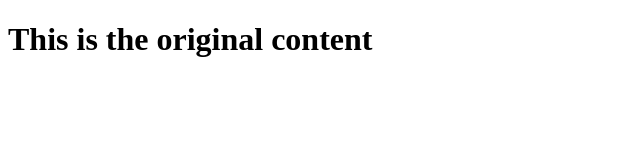
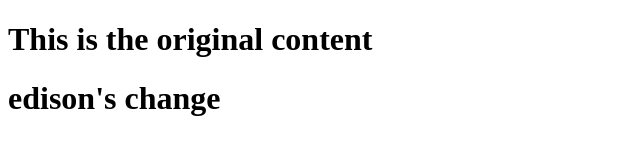
Before and after one commit to petersenn4296/mobile-food-finder-backend, a website: page index.html in a window 1280 px wide. Shown: the whole page, without its empty margins (0-640 px from the left). Drawn offline with Linux system fonts and the light colour scheme.

Commit message:
added a new line

```diff
--- a/index.html
+++ b/index.html
@@ -6,5 +6,6 @@
   </head>
   <body>
     <h1>This is the original content</h1>
+    <h1>edison's change</h1>
   </body>
 </html>
```
